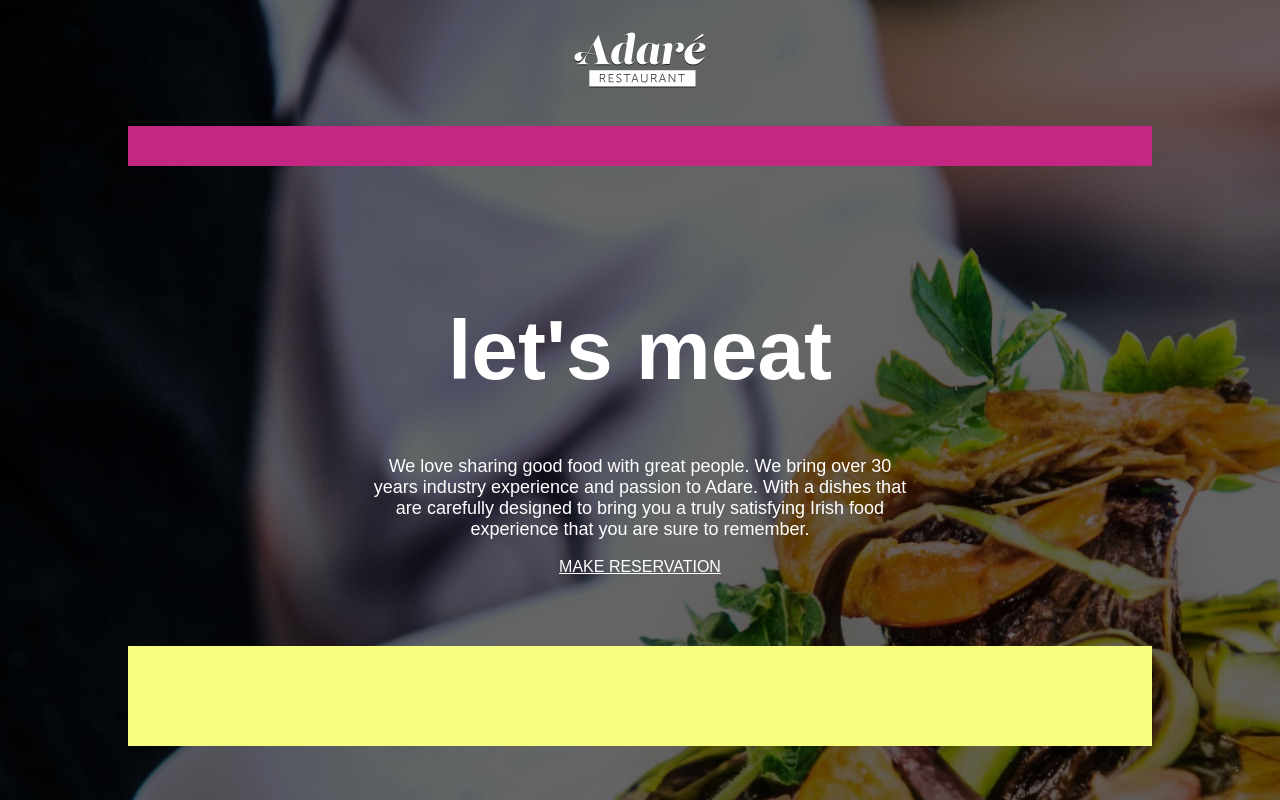
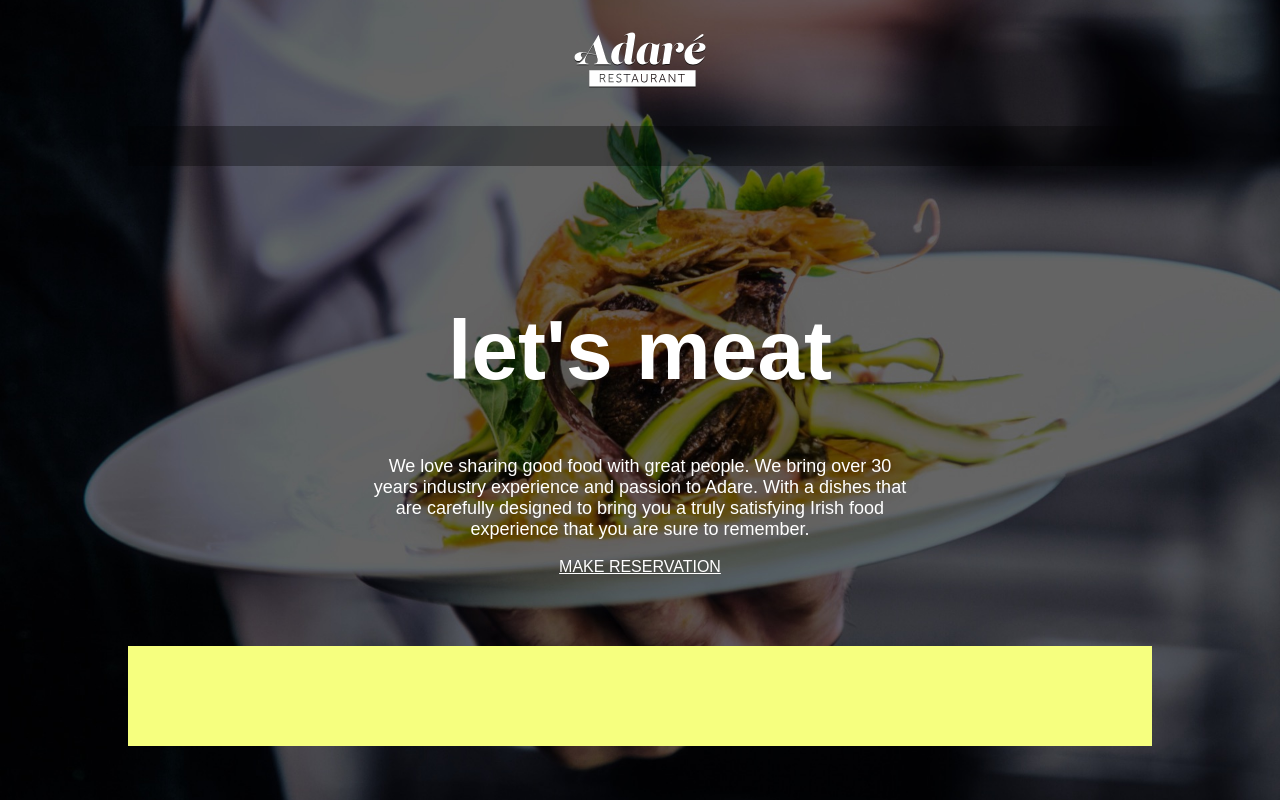
Before and after one commit to kaveri-ark/restaurant_website, a plain HTML site: page index.html in a window 1280 px wide. Drawn offline with Linux system fonts and the light colour scheme.

Commit message:
Update styles.css

```diff
--- a/styles.css
+++ b/styles.css
@@ -1,6 +1,9 @@
 body{
   background-color: grey;
   background-image: url(images/background-adare-restaurant.jpg);
+  background-position: center;
+  background-repeat: no-repeat;
+  background-size:cover;
 }
 
 .container{
@@ -16,7 +19,7 @@ header{
 }
 
 nav{
-  background-color: rgb(196, 39, 130);
+  background-color: rgba(0,0,0,0.338);
   height: 40px;
 }
 
```
